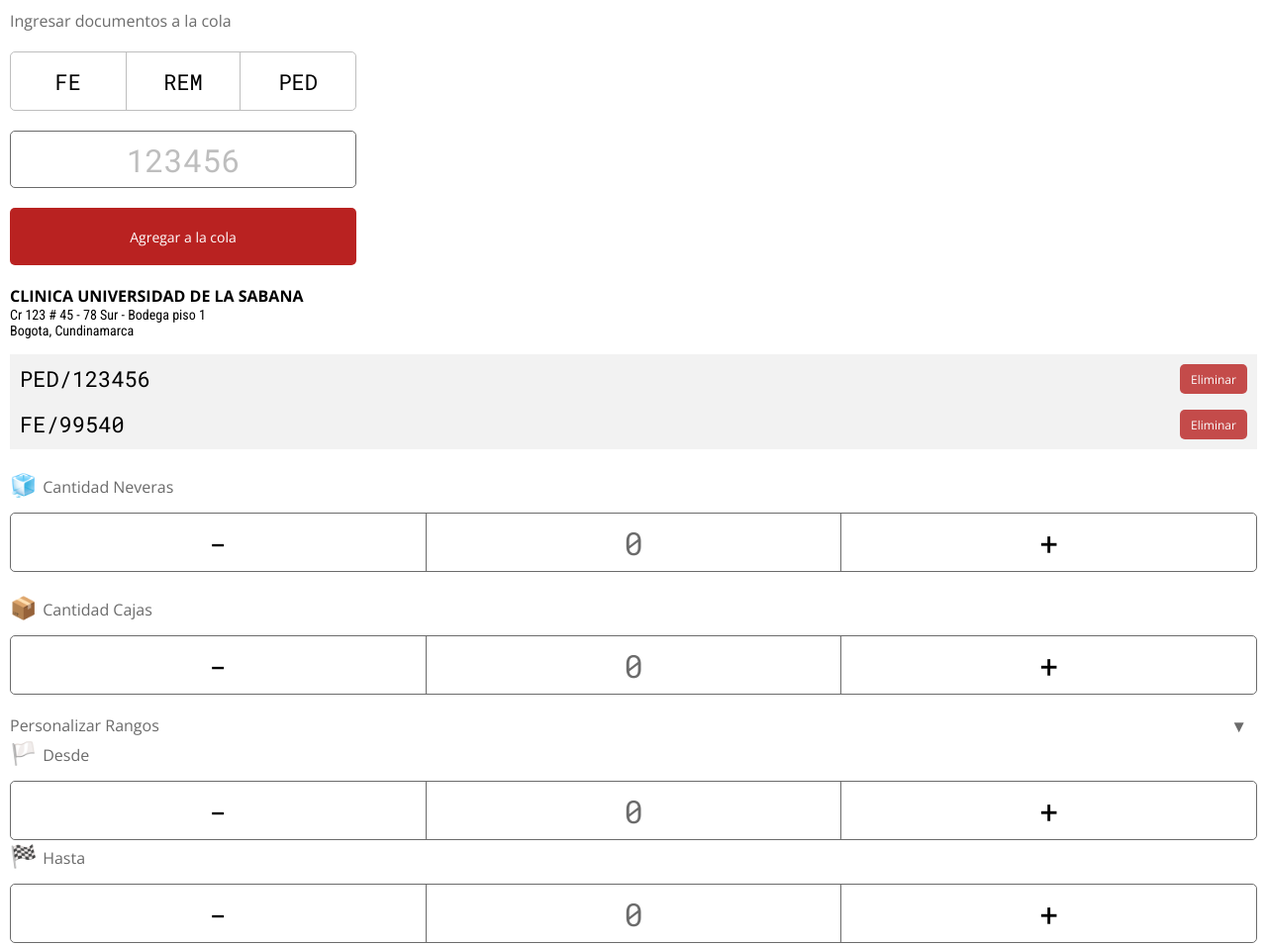
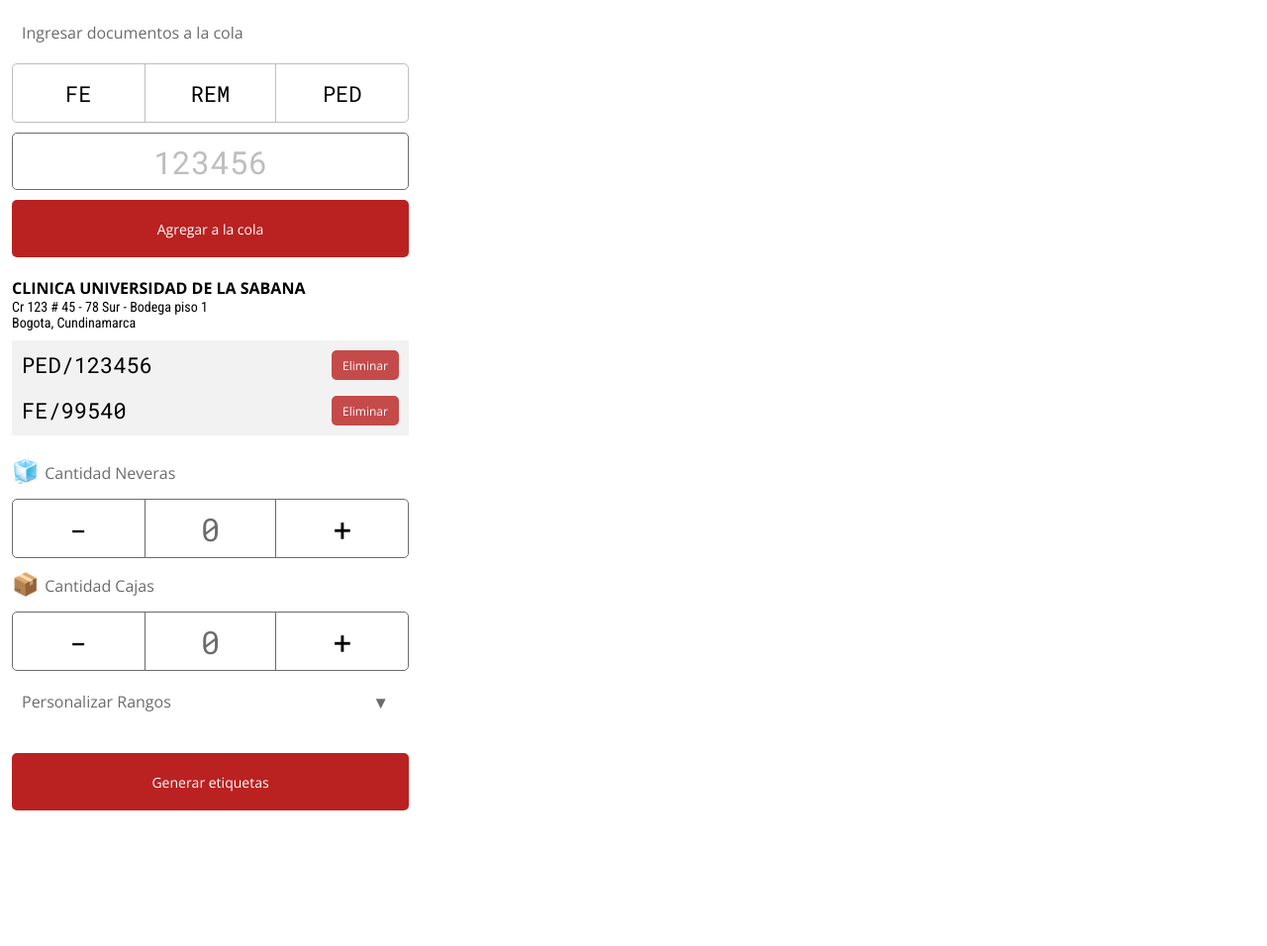
Before and after one commit to AwRoz/DdbEtiquetas, a website: page src/index.html in a window 1280 px wide. Shown: the top 956 px of the page at 99% size. After the commit the page ends 831 px from the top, so only its background shows below. Drawn offline with nearby package versions, Linux system fonts and the light colour scheme.

Commit message:
se depura el index.html

```diff
--- a/src/index.html
+++ b/src/index.html
@@ -11,8 +11,8 @@
 </head>
 <body>
     <div class="mainContainer">
+        <section class="agregarDocumentosCola">
             <h3 class="componentTitle">Ingresar documentos a la cola</h3>
-
             <div class="docTypeContainer">
                 <label for="FE" class='docTypeOption'>
                     <input type="radio" name="docType" id="FE" value="FE">
@@ -27,10 +27,10 @@
                     <span>PED</span>
                 </label>
             </div>
+            <input type="text" placeholder="123456" class="documentInput" min="0" maxlength="8" oninput="this.value = this.value.replace(/[^0-9]/g, '')">
+            <button class="primaryBtn">Agregar a la cola</button>
+        </section>
 
-        <input type="text" placeholder="123456" class="documentInput" min="0" maxlength="8" oninput="this.value = this.value.replace(/[^0-9]/g, '')">
-
-        <button class="primaryBtn">Agregar a la cola</button>
 
         <section class="colaContainer">
             <div class="colaHeader">
@@ -50,6 +50,7 @@
             </ul>
         </section>
 
+        <section class="contadores">
             <div class="contadorContainer">
                 <p><span>🧊 </span>Cantidad Neveras</p>
                 <div class="contador">
@@ -66,9 +67,9 @@
                     <button onclick="increaseValue('cantCajas')">+</button>
                 </div>
             </div>
-
-        <section class="rangos">
-            <h3 class="componentTitle">Personalizar Rangos <span>▼</span></h3>
+            <section class="rangosContainer">
+                <h3 class="componentTitle" onclick="hideShowRangos()">Personalizar Rangos <span>▼</span></h3>
+                <div class="disabled" id="desdeHasta">
                     <div class="contadorContainer">
                         <p><span>🏳️ </span>Desde</p>
                         <div class="contador">
@@ -85,6 +86,8 @@
                             <button onclick="increaseValue('hasta')">+</button>
                         </div>
                     </div>
+                </div>
+            </section>
         </section>
 
         <button class="primaryBtn">Generar etiquetas</button>
--- a/src/script.js
+++ b/src/script.js
@@ -14,3 +14,8 @@
         input.value = parseInt(input.value) + 1
     }
 }
+
+function hideShowRangos(){
+    const bloque = document.querySelector('#desdeHasta')
+    bloque.classList.toggle('disabled')
+}
--- a/src/style.css
+++ b/src/style.css
@@ -17,10 +17,20 @@
 
 .mainContainer{
     min-width: 250px;
-    padding: 10px;
+    max-width: 425px;
+    padding: 12px;
     display: flex;
     flex-direction: column;
-    gap: 20px;
+    gap: 10px;
+}
+.mainContainer section{
+    display: flex;
+    flex-direction: column;
+    gap: 10px;
+    margin-bottom: 10px;
+}
+.disabled{
+    display: none;
 }
 
 /* ----- Component titles ------ */
@@ -31,6 +41,7 @@
     color: var(--darkGray);
     display: flex;
     justify-content: space-between;
+    margin: 10px;
 }
 .componentTitle span{
     font-size: 1.7rem;
@@ -43,7 +54,6 @@
 }
 .docTypeContainer{
     width: 100%;
-    max-width: 35rem;
     display: flex;
     justify-content: space-around;
     border: 1px solid var(--midGray);
@@ -78,7 +88,6 @@
     appearance: none;
     height: 5.8rem;
     width: 100%;
-    max-width: 35rem;
     border: 1px solid var(--darkGray);
     border-radius: 5px;
     outline: none;
@@ -100,7 +109,6 @@
     color: var(--white);
     height: 5.8rem;
     width: 100%;
-    max-width: 35rem;
     outline: none;
     border: none;
     border-radius: 5px;
```
Lines whose indentation alone changed are shown as unchanged.
